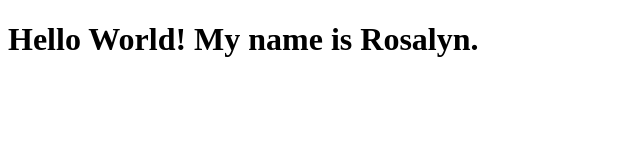
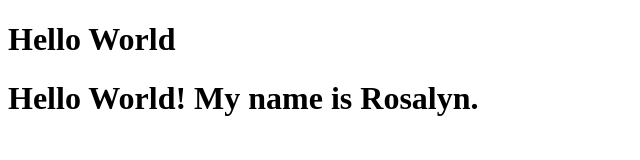
Before and after one commit to Rosalyn94/hello-world, a plain HTML site: page index.html in a window 1280 px wide. Shown: the whole page, without its empty margins (0-640 px from the left). Drawn offline with Linux system fonts and the light colour scheme.

Commit message:
add hello

```diff
--- a/index.html
+++ b/index.html
@@ -1,10 +1,9 @@
 <!DOCTYPE html>
 <html lang="en">
 
-<head>
-    <meta charset="utf-8">
 
-    <title>Hello World</title>
+    <h1>Hello World</h1>
   <h1>Hello World! My name is Rosalyn.</h1>
 
-  </head>
+
+ </html>
```
